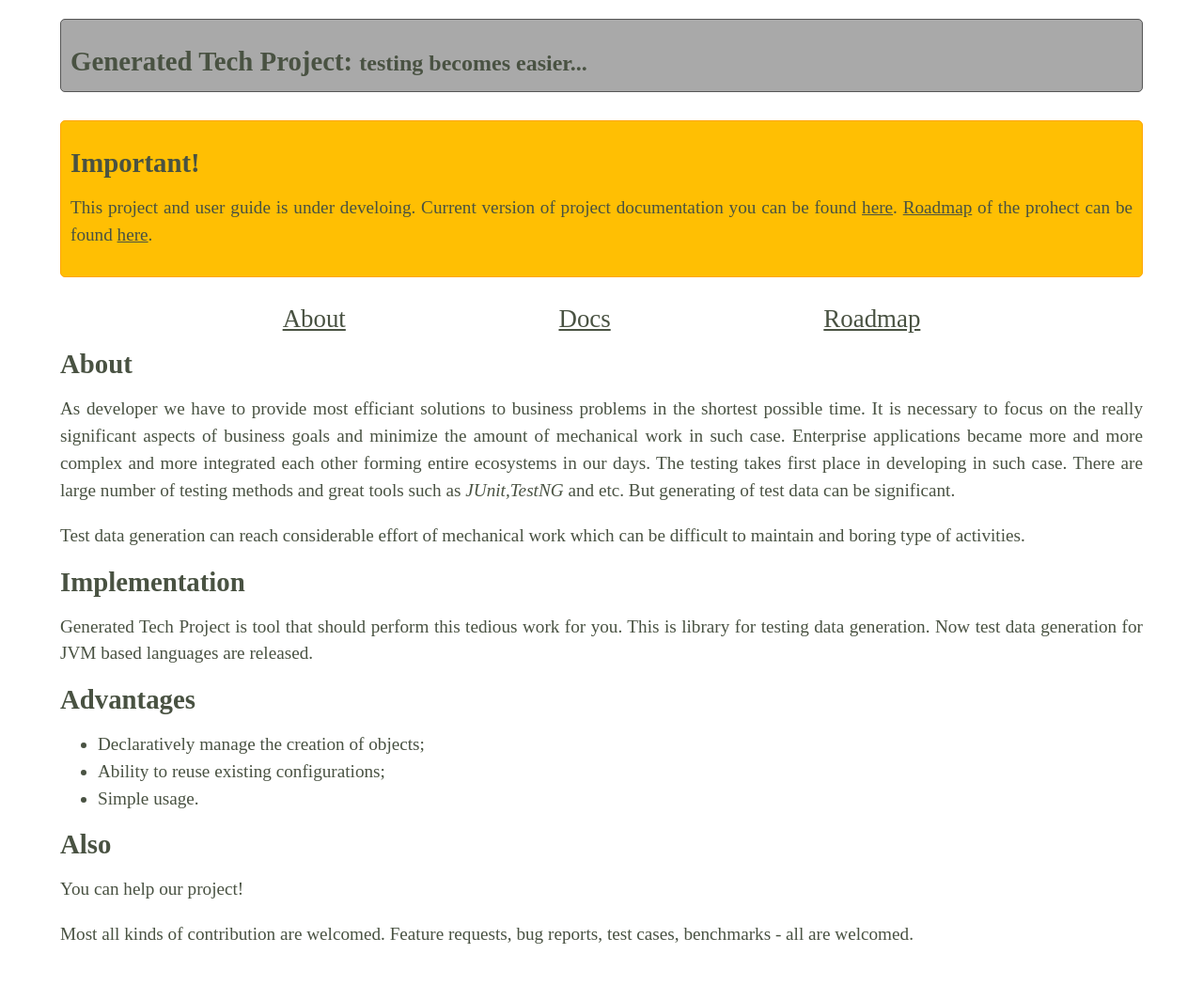
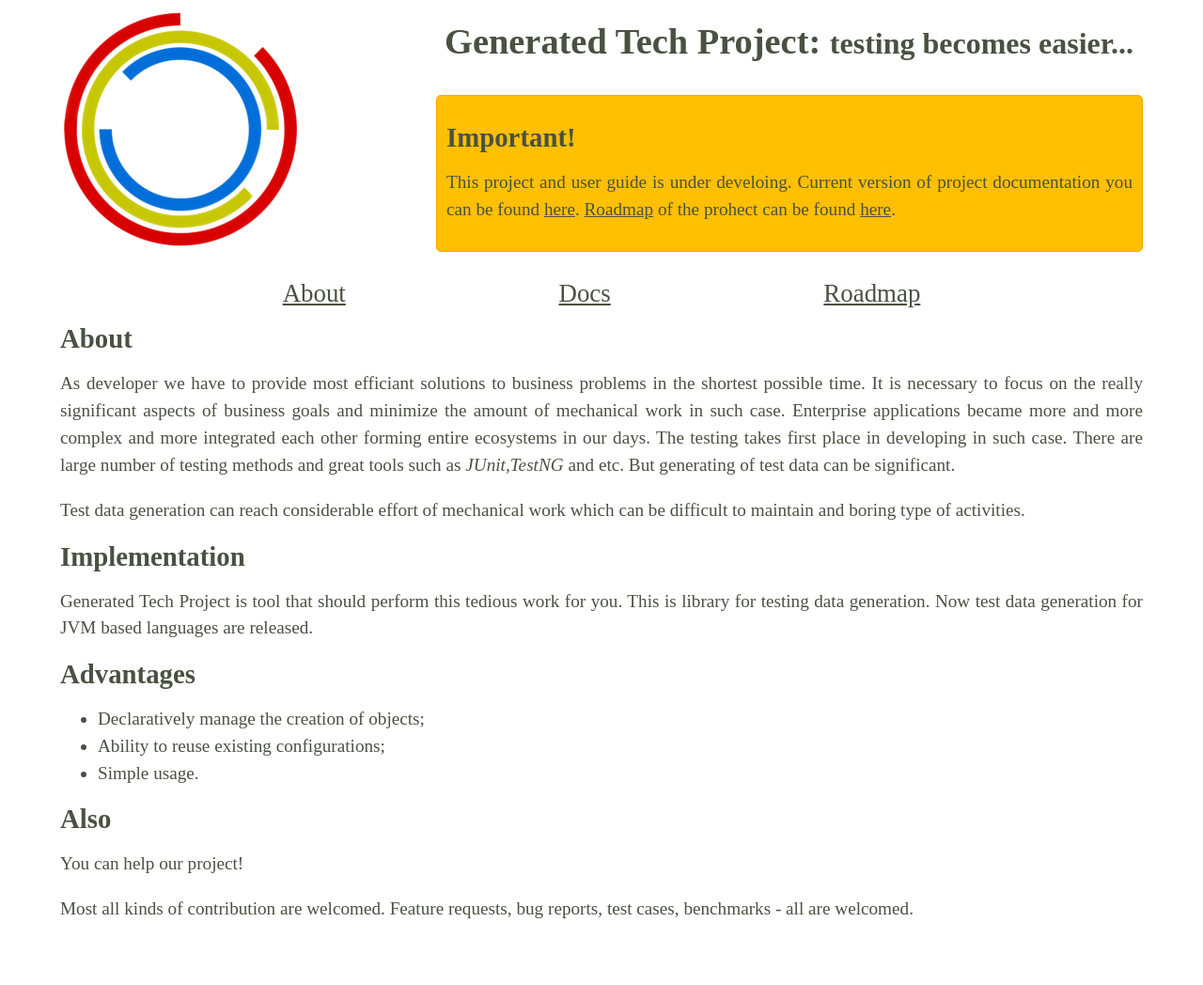
Before and after one commit to mathter/generated.github.io, a Jekyll site: the page built from index.markdown, in a window 1280 px wide. Shown: the whole page at 94% size. Built offline with Jekyll 4.4.1, drawn with Linux system fonts in a browser that asks for light colours; after the commit the page ends 1021 px from its top, so only the background shows below that.

Commit message:
Change site style

```diff
--- a/_includes/header.html
+++ b/_includes/header.html
@@ -1,6 +1,6 @@
 <header class="site-header" role="banner">
     <div class="topbanner">
-        <h1>Generated Tech Project: <small>testing becomes easier...</small></h1>
+        Generated Tech Project: <small>testing becomes easier...</small>
     </div>
     <div class="alert">
         <h1>Important!</h1>
--- a/resources/css/main.css
+++ b/resources/css/main.css
@@ -40,26 +40,28 @@ h3 {
     position: relative;
     padding: 10px 10px 10px 10px;
     width: auto;
-    border: 1px #565656 solid;
-    background-color: darkgray;
-    border-radius: 5px;
+    text-align: right;
+    font-size: 200%;
+    font-weight: 900;
 }
 
 .alert {
     position: relative;
     padding: 10px 10px 10px 10px;
-    margin: 30px 0px 5px 0px;
+    margin: 30px 0px 5px 400px;
     width: auto;
     border: 1px #ffa400 solid;
+    border-radius: 5px;
     background-color: #ffbf03;
-    border-radius: 5px;
 }
 
 .root {
     display: block;
-    padding: 10px 50px 10px 50px;
+    padding: 10px 0px 10px 0px;
     margin: 10px auto 10px auto;
     max-width: 60em;
+    background-image: url("../images/favicon256.png");
+    background-repeat: no-repeat;
 }
 
 .main {
```
Also changed, not shown: resources/images/favicon16.png, resources/images/favicon256.png (added), resources/images/favicon32.png, resources/images/favicon512.png, resources/images/favicon64.png.
